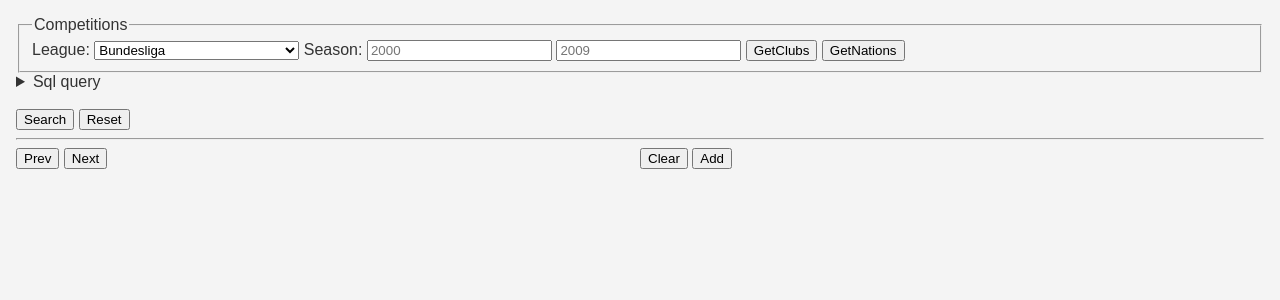
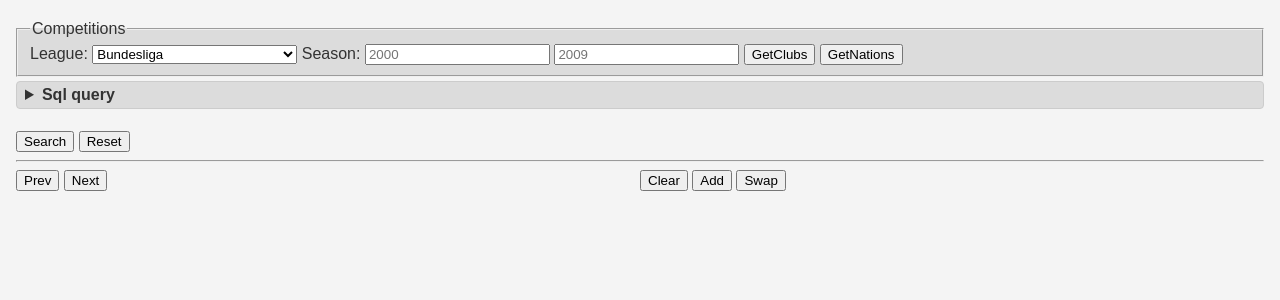
Before and after one commit to ignaciodpaez/fbtb, a Django app: page /builder/ in a window 1280 px wide. Shown: the top 300 px of the page. Run offline with Django 5.2, Linux system fonts and the light colour scheme.

Commit message:
Add swap players button and functionality.

```diff
--- a/builder/static/builder/script.js
+++ b/builder/static/builder/script.js
@@ -102,3 +102,49 @@ function handleClearPlayers() {
         tbodyRef.innerHTML = "";
     });
 }
+
+function handlePlayerBtn() {
+    const squadEl = document.getElementById('alineation');
+    squadEl.addEventListener('click', function (e) {
+        const row = e.target.closest('tr');
+
+        if (e.target.classList.contains('js-up-btn')) {
+            const prev = row.previousElementSibling;
+            if (prev) row.parentNode.insertBefore(row, prev);
+        }
+
+        else if (e.target.classList.contains('js-down-btn')) {
+            const next = row.nextElementSibling;
+            if (next) row.parentNode.insertBefore(next, row);
+        }
+
+        else if (e.target.classList.contains('js-remove-btn')) {
+            row.remove();
+        }
+    });
+}
+
+function handleSwapPlayers() {
+    const btnEl = document.querySelector('.js-swap-btn');
+    btnEl.addEventListener('click', function (e) {
+        const checkedBoxes = document.querySelectorAll('#alineation input[type="checkbox"]:checked');
+
+        if (checkedBoxes.length !== 2) {
+            return;
+        }
+
+        const row1 = checkedBoxes[0].closest('tr');
+        const row2 = checkedBoxes[1].closest('tr');
+
+        const tempMarker = document.createElement('div');
+        row1.parentNode.insertBefore(tempMarker, row1);
+
+        row2.parentNode.insertBefore(row1, row2);
+
+        tempMarker.parentNode.insertBefore(row2, tempMarker);
+
+        tempMarker.remove();
+        checkedBoxes[0].checked = false;
+        checkedBoxes[1].checked = false;
+    });
+}
--- a/builder/templates/builder/clubs_form.html
+++ b/builder/templates/builder/clubs_form.html
@@ -1,6 +1,6 @@
-<fieldset>
+<fieldset class="fb-fieldset">
     <legend>Clubs</legend>
-    <label for="clubmapOpt">Clubs</label>
+    <label for="clubOpt">Clubs</label>
     <select name="club" id="clubOpt">
         {% for k, club in clubs.iterrows %}
         <option value="{{club.club_id}}">{{club.club_name}}</option>
--- a/builder/templates/builder/index.html
+++ b/builder/templates/builder/index.html
@@ -9,7 +9,7 @@
 <body>
     <main>
         <form action="{% url 'index' %}" method="get" class="jsCompetitionForm">
-            <fieldset>
+            <fieldset class="fb-fieldset">
                 <legend>Competitions</legend>
                 <label for="competitionOpt">League:</label>
                 <select name="competition" id="competitionOpt">
@@ -26,18 +26,14 @@
                 <button type="submit" formaction="{% url 'ajax_comp_nations' %}"
                 name="action" value="getnations" class="jsGetNationsBtn">GetNations</button>
             </fieldset>
-            <details>
+            <div class="jsClubsBox" style="display: none;"></div>
+            <div class="jsNationsBox" style="display: none;"></div>
+            <details class="fb-details">
                 <summary>Sql query</summary>
-                <fieldset>
-                    <legend>Query</legend>
                     <label for="sql_query">Enter your SQL query:</label><br>
                     <textarea id="sql_query" name="sql" rows="10" cols="50"
                         placeholder="SELECT * FROM tm_players WHERE club_id = 46;"></textarea>
-                    <br>
-                </fieldset>
             </details>
-            <div class="jsClubsBox" style="display: none;"></div>
-            <div class="jsNationsBox" style="display: none;"></div>
             <br>
             <button type="submit" formaction="{% url 'ajax_players' %}" formmethod="post"
             name="action" value="getplayers" class="jsSearchBtn">Search</button>
@@ -56,6 +52,7 @@
                 <div>
                     <button type="button" class="jsResetAlinBtn">Clear</button>
                     <button type="button" class="jsAddPlayerBtn">Add</button>
+                    <button type="button" class="js-swap-btn">Swap</button>
                 </div>
                 <table class="fb-table fb-table-squad">
                     <tbody id="alineation">
@@ -73,6 +70,8 @@
         handleAddPlayer();
         handlePrevPlayersTable();
         handleClearPlayers();
+        handlePlayerBtn();
+        handleSwapPlayers();
     </script>
 </body>
 </html>
--- a/builder/templates/builder/nations_form.html
+++ b/builder/templates/builder/nations_form.html
@@ -1,4 +1,4 @@
-<fieldset>
+<fieldset class="fb-fieldset">
     <legend>Nations</legend>
     {% for nation in nations %}
     <label for="{{ nation }}">{{nation}}</label>
--- a/builder/templates/builder/style.css.html
+++ b/builder/templates/builder/style.css.html
@@ -47,5 +47,31 @@
         background-color: mediumseagreen;
     }
 
+    .fb-fieldset {
+        background-color: #dcdcdc;
+        margin: 4px 0;
+    }
+
+    .fb-details {
+        background-color: #dcdcdc;
+        /* background-color: #dfe9da; */
+        border: 1px solid #ccc;
+        border-radius: 4px;
+        margin-bottom: 4px;
+        padding: 4px 8px;
+    }
+
+    .fb-details > summary {
+        font-weight: bold;
+        cursor: pointer;
+    }
+
+    .fb-details[open] > summary {
+        margin-bottom: 8px;
+    }
+
+    .fb-details[open] > summary {
+        margin-bottom: 8px;
+    }
 
 </style>
--- a/builder/views.py
+++ b/builder/views.py
@@ -88,6 +88,7 @@ def get_players_ajax(request):
         )
 
     players['age'] = pd.to_numeric(players['age'], downcast='integer')
+    players['height'] = pd.to_numeric(players['height'], downcast='integer')
 
     context['players'] = players.sort_values(by='position')
 
```
